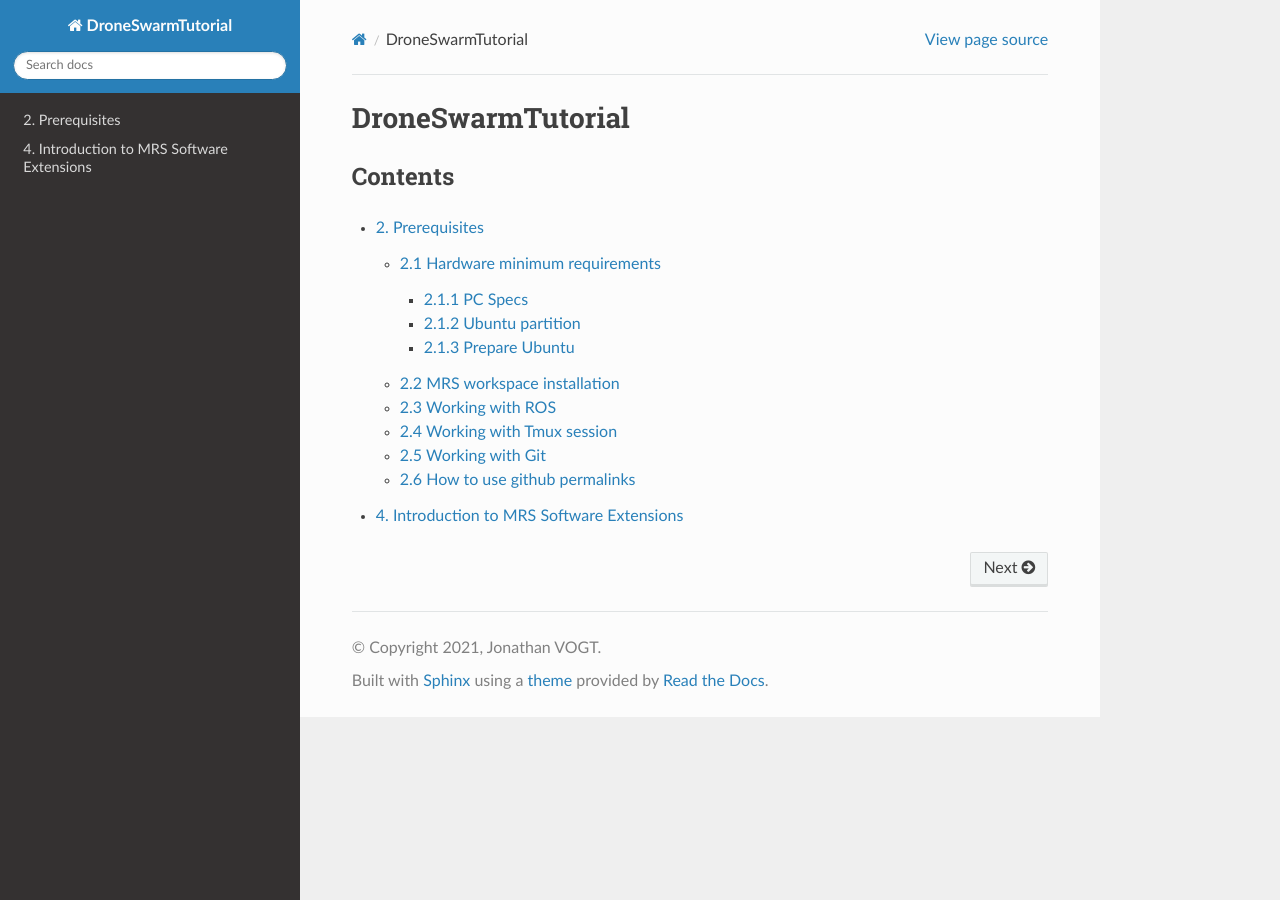
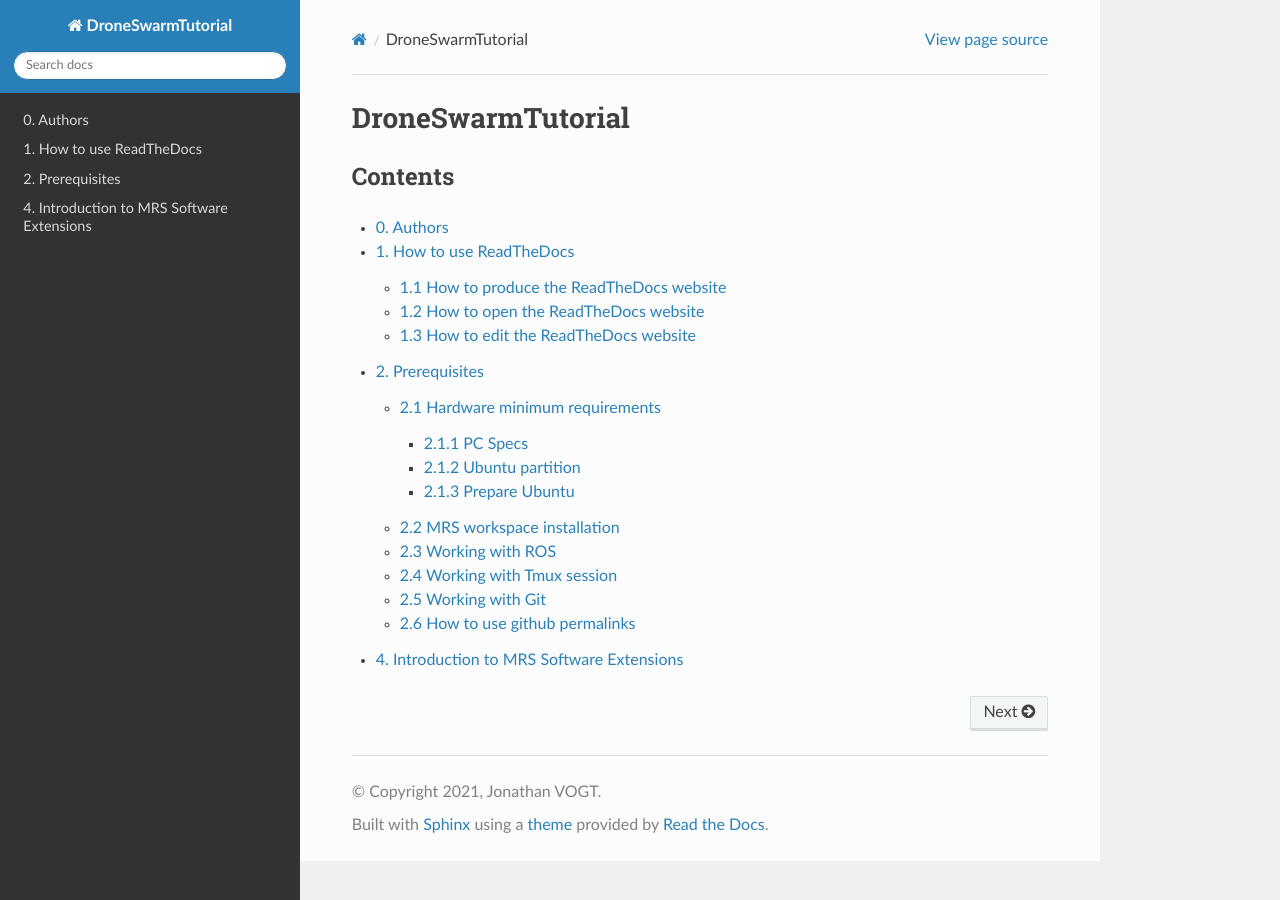
Before and after one commit to mrs-brubotics/documentation_brubotics, a Sphinx documentation site: the page built from source/index.rst, in a window 1280 px wide. Built offline with Sphinx 7.4.7 and the Read the Docs theme 2.0.0, drawn with Linux system fonts in a browser that asks for light colours.

Commit message:
Creation of chapters 0 & 1 and also minor changes

```diff
--- /dev/null
+++ b/source/How_to_use_ReadTheDocs.rst
@@ -0,0 +1,30 @@
+1. How to use ReadTheDocs
+=========================
+
+In this chapter, we will explain the basics of ReadTheDocs.
+
+1.1 How to produce the ReadTheDocs website
+------------------------------------------
+
+To create this tutorial, we used a documentation generator called Sphinx and reStructuredText. We refered to the `ReadTheDocs Documentation <https://docs.readthedocs.io/en/stable/index.html#>`__
+and `ReStructuredText primer <https://www.sphinx-doc.org/en/master/usage/restructuredtext/basics.html>`__.
+
+1.2 How to open the ReadTheDocs website
+---------------------------------------
+
+As said in the chapter `Getting started with Sphinx <https://docs.readthedocs.io/en/stable/intro/getting-started-with-sphinx.html#>`__, you have to open ``index.html`` in your web browser
+to see your documentation. This file should be located here: ``build/html``.
+
+1.3 How to edit the ReadTheDocs website
+---------------------------------------
+
+The only files you need to modify are ``conf.py`` and all the ``.rst`` files in the ``source`` folder. Once you want to update your documentation, use the following commands from your
+directory:
+
+.. code-block:: shell
+
+    git commit "Name_of_your_commit_"
+    git add "name_of_modified_files"
+    git push
+
+Please refer to section :ref:`2.5 <2.5>` to understand why we use these commands.
--- a/source/Prerequisites.rst
+++ b/source/Prerequisites.rst
@@ -1,4 +1,3 @@
-
 2. Prerequisites
 ================
 
@@ -35,15 +34,17 @@ later. That is why we rather recommend this kind of PC specs:
 This type of configuration is better for simulation launch. We rather recommend a PC with a processor in this category. Indeed, the CPU performance will have a significant impact on the
 build of the packages in your workspace, and the proper launch of your simulation when you will need to launch more than three UAV.
 
-Note: Keep in mind that some issues with your simulation will not be related to your PC configuration. We had issues with the launch of many UAV, due to the lack of code optimization.
+.. note::
+   Keep in mind that some issues with your simulation will not be related to your PC configuration. We had issues with the launch of many UAV, due to the lack of code optimization.
 
 2.1.2 Ubuntu partition
 ^^^^^^^^^^^^^^^^^^^^^^
 
 Then, we can talk about the Ubuntu partition. You will need a minimum **50GB** partition on your PC to install this partition.
 
-Note: The Ubuntu 18.04 version will not be updated in the future. That is why the ctu-mrs team is adapting their work for the 20.04 version (more detail `here <https://github.com/ctu-mrs/mrs
-_uav_system/issues/9>`__). However, it is still possible today to work with the 18.04 version without any issue.
+.. note::
+   The Ubuntu 18.04 version will not be updated in the future. That is why the ctu-mrs team is adapting their work for the 20.04 version (more detail `here <https://github.com/ctu-mrs/mrs
+   _uav_system/issues/9>`__). However, it is still possible today to work with the 18.04 version without any issue.
 
 That is why we recommend to install the Ubuntu 18.04 version until the change on 20.04 have been made.
 
@@ -75,7 +76,7 @@ from Jonathan Cacace.
 -----------------------------
 
 Tmux is a powerful tool with ROS and Linux. It allows you to setup a complete and custom session for your simulation for instance, or been able to custom your terminal as you want. Your will
-be able to use this tool if you have install the MRS Linux environment setup as recommented in section :ref:`2.2` Multiple commands could be used to navigate in the tmux session. We can find
+be able to use this tool if you have install the MRS Linux environment setup as recommented in section :ref:`2.2 <2.2>`. Multiple commands could be used to navigate in the tmux session. We can find
 a complete data-sheet of the tmux commands in the `MRS lab ROS platform Cheat Sheet <https://drive.google.com/drive/folders/1mCFhz56bAgA8XrwsXxz6VisY9S4GDYLP>`__ and in the `Ubuntu Tmux
 documentation <http://manpages.ubuntu.com/manpages/trusty/man1/tmux.1.html>`__. The following tmux commands are the most important ones to navigate in the tmux session without any issue:
 
@@ -85,8 +86,11 @@ documentation <http://manpages.ubuntu.com/manpages/trusty/man1/tmux.1.html>`__.
 * <Ctrl-a and[]>: Scrolling in the current window
 * <Ctrl-t>: New tmux window in the current session
 
-Note: The official tmux documentation use <Ctrl+b and ['key']> format. In our case, <Ctrl-a and ['key']> is the good way to issue the command. It's also possble that you get different
-shortcut, you can easily remap command into ~/.tmux.conf.
+.. note::
+   The official tmux documentation use <Ctrl+b and ['key']> format. In our case, <Ctrl-a and ['key']> is the good way to issue the command. It's also possble that you get different
+   shortcut, you can easily remap command into ~/.tmux.conf.
+
+.. _2.5:
 
 2.5 Working with Git
 --------------------
--- a/source/index.rst
+++ b/source/index.rst
@@ -1,4 +1,3 @@
-==================
 DroneSwarmTutorial
 ==================
 
@@ -8,5 +7,7 @@ Contents
 .. toctree::
    :maxdepth: 4
 
+   Authors
+   How_to_use_ReadTheDocs
    Prerequisites
    Introduction_to_MRS_Software_Extensions
```
Also changed, not shown: source/Authors.rst (added, +16 -0 lines).
